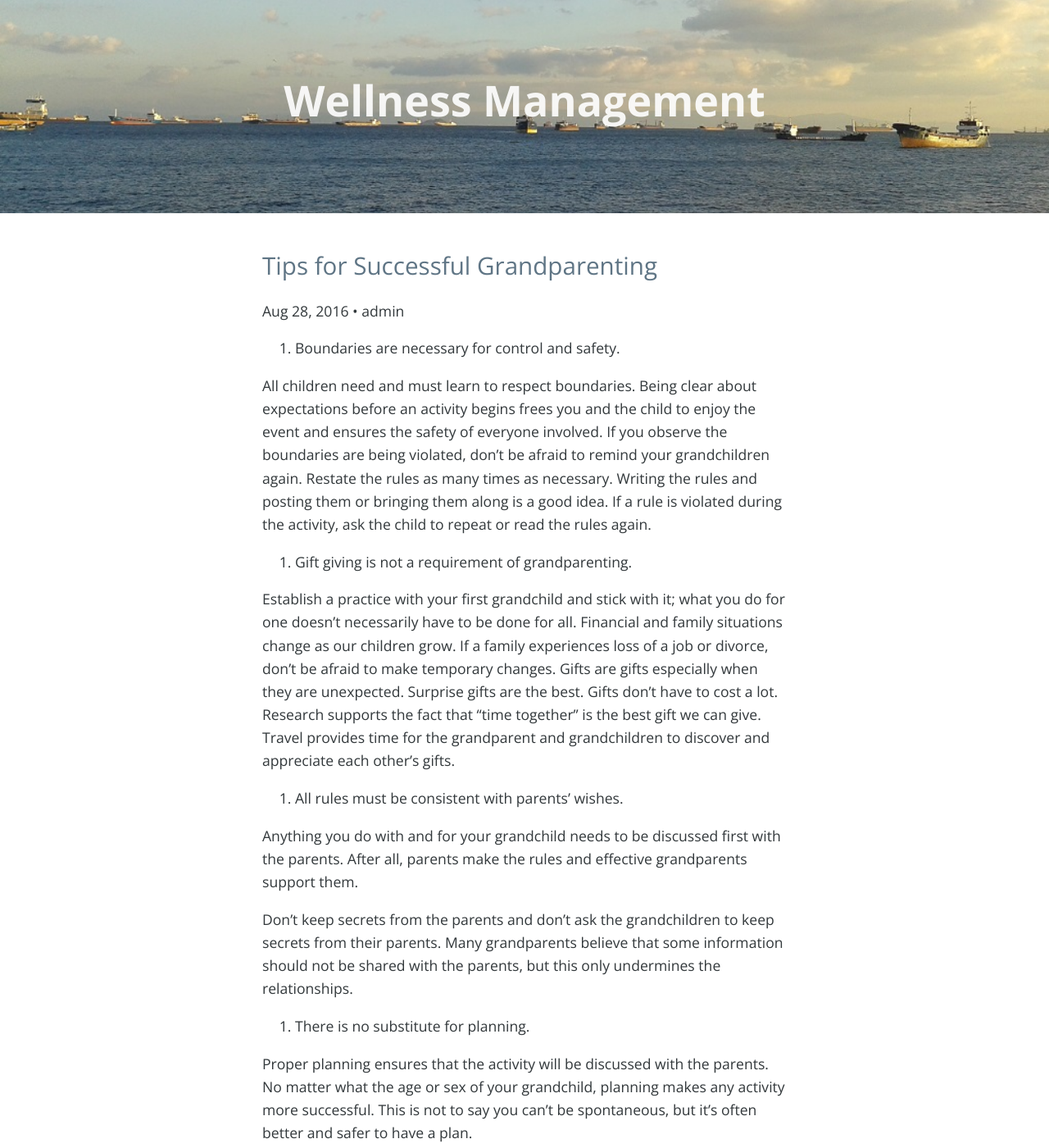
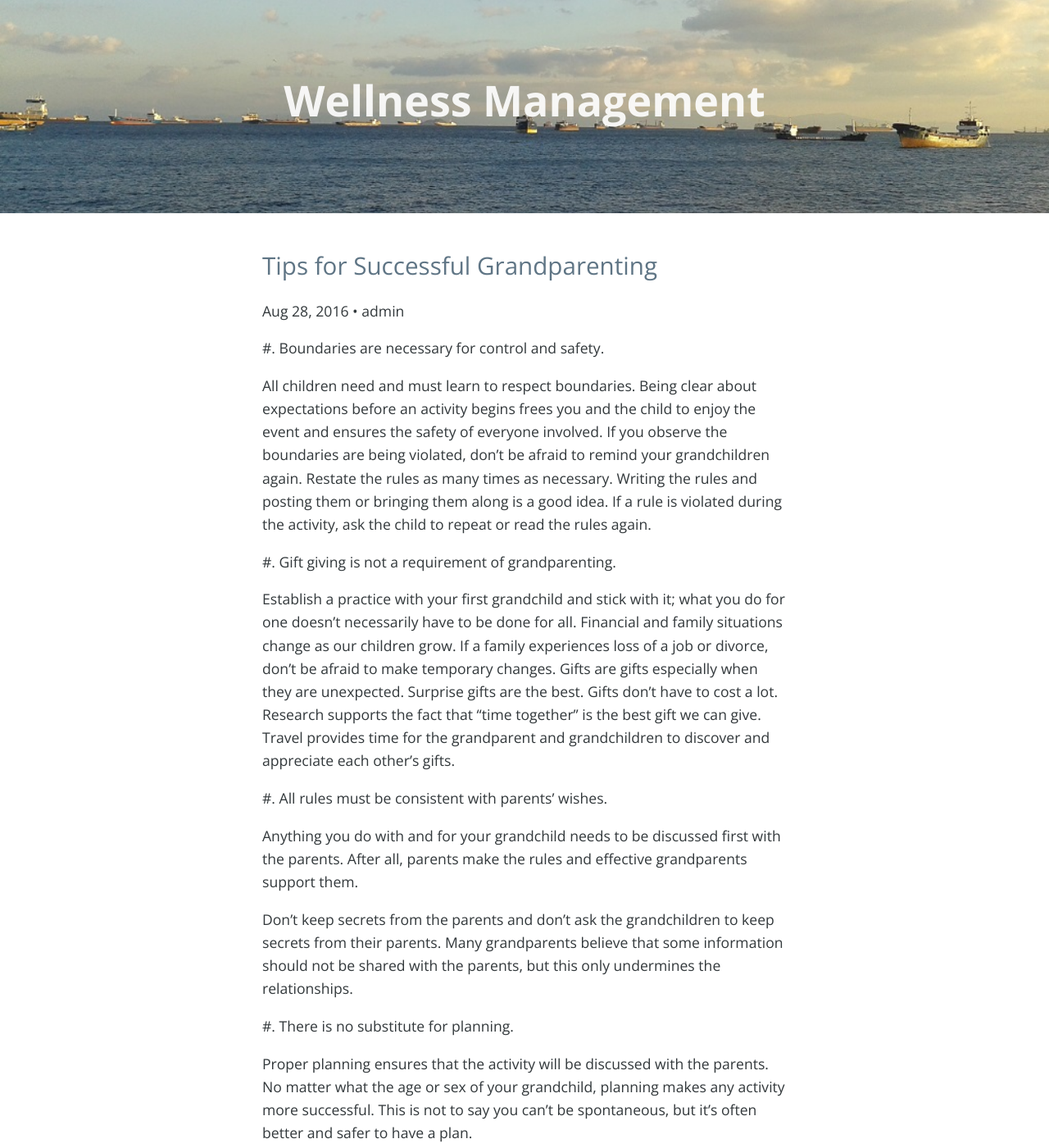
Before and after one commit to BlogToolshed50/wellnessmanager.info, a Jekyll site: the page built from _posts/2016-08-28-tips-for-successful-grandparenting.md, in a window 1280 px wide and 1400 px high. Shown: the whole window at 82% size. Built offline with Jekyll 4.4.1, drawn with Linux system fonts in a browser that asks for light colours; nearby versions of some CDN libraries; part of the change alters nothing that is shown; some of the changed text lies outside the part shown.

```diff
--- a/_posts/2016-08-28-tips-for-successful-grandparenting.md
+++ b/_posts/2016-08-28-tips-for-successful-grandparenting.md
@@ -5,27 +5,27 @@ layout: post
 categories:
   - General
 ---
-1. Boundaries are necessary for control and safety.
+#. Boundaries are necessary for control and safety.
 
 All children need and must learn to respect boundaries. Being clear about expectations before an activity begins frees you and the child to enjoy the event and ensures the safety of everyone involved. If you observe the boundaries are being violated, don’t be afraid to remind your grandchildren again. Restate the rules as many times as necessary. Writing the rules and posting them or bringing them along is a good idea. If a rule is violated during the activity, ask the child to repeat or read the rules again.
 
-2.	Gift giving is not a requirement of grandparenting.
+#.	Gift giving is not a requirement of grandparenting.
 
 Establish a practice with your first grandchild and stick with it; what you do for one doesn’t necessarily have to be done for all. Financial and family situations change as our children grow. If a family experiences loss of a job or divorce, don’t be afraid to make temporary changes. Gifts are gifts especially when they are unexpected. Surprise gifts are the best. Gifts don’t have to cost a lot. Research supports the fact that “time together” is the best gift we can give. Travel provides time for the grandparent and grandchildren to discover and appreciate each other’s gifts.
 
-3. All rules must be consistent with parents’ wishes.
+#. All rules must be consistent with parents’ wishes.
 
 Anything you do with and for your grandchild needs to be discussed first with the parents. After all, parents make the rules and effective grandparents support them.
 
 Don’t keep secrets from the parents and don’t ask the grandchildren to keep secrets from their parents. Many grandparents believe that some information should not be shared with the parents, but this only undermines the relationships.
 
-4. There is no substitute for planning.
+#. There is no substitute for planning.
 
 Proper planning ensures that the activity will be discussed with the parents. No matter what the age or sex of your grandchild, planning makes any activity more successful. This is not to say you can’t be spontaneous, but it’s often better and safer to have a plan.
 
 Discuss with the child what he or she would like to do. Give careful thought to the age appropriateness of the activities before you begin. Giving children choices increases their self-confidence and is great training for the future.
 
-5. Grandchildren and grandparents want to have fun!
+#. Grandchildren and grandparents want to have fun!
 
 There is no substitute for good old-fashioned belly laughs. It's good for you, your grandchild and your relationship. During the activity itself, share with your grandchildren how excited you are about being with them.
 
```
